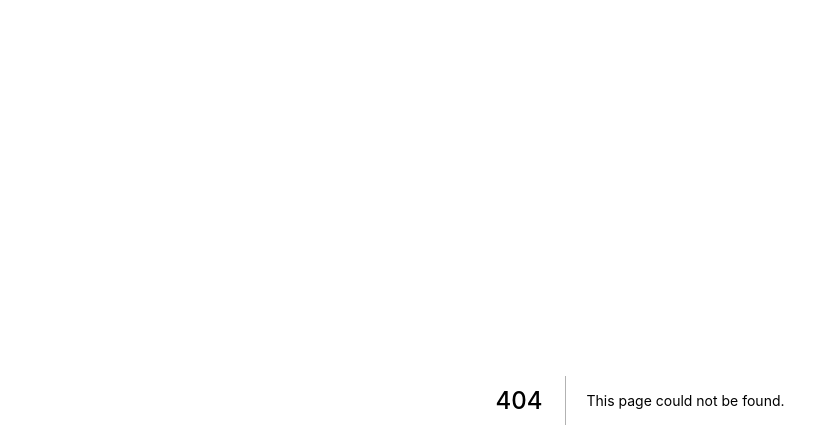
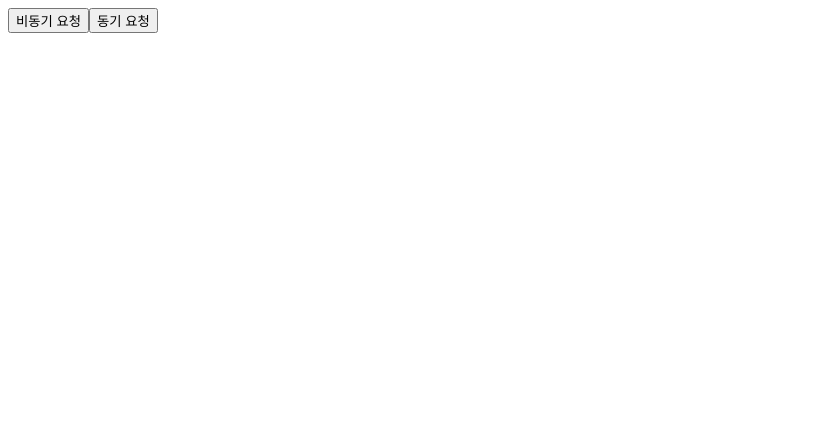
Before and after one commit to poan1221/codeCamp-inflearn, a Next.js app: page /section04/rest-get in a window 1280 px wide. Before the commit this address had no page. Shown: the top 448 px of the page, without its empty margins (0-839 px from the left). Built offline with nearby package versions, Linux system fonts and the light colour scheme.

Commit message:
[section04] 동기비동기 실습, graphQL 셋팅

```diff
--- a/pages/_app.js
+++ b/pages/_app.js
@@ -1,5 +1,17 @@
-import '../styles/globals.css'
+// import '../styles/globals.css'
+import { ApolloClient, ApolloProvider, InMemoryCache } from "@apollo/client"
 
 export default function App({ Component, pageProps }) {
-  return <Component {...pageProps} />
+
+  //graphql 셋팅
+  const client = new ApolloClient({
+    uri: "http://backend-example.codecamp.co.kr/graphql",
+    cache: new InMemoryCache() // 컴퓨터의 메모리에 데이터 임시로 저장해놓기
+  })
+
+  return (
+    <ApolloProvider client={client}>
+      <Component {...pageProps} />
+    </ApolloProvider>
+  )
 }
--- /dev/null
+++ b/pages/section04/rest-get/index.js
@@ -0,0 +1,29 @@
+import axios from "axios"
+
+export default function RestGet() {
+
+    function onClickAsync(){
+        const result = axios.get("https://koreanjson.com/posts/1")
+        console.log(result) // promise
+    }
+
+    // 함수 중복 선언 이슈가 있을 수 있으니, 함수표현식이나 화살표 함수로 변경해서 사용해야함
+    // async function onClickSync(){
+    //     const result = await axios.get("https://koreanjson.com/posts/1")
+    //     console.log(result) // 받아온 결과값
+    //     console.log(result.data.title)
+    // }
+
+    const onClickSync = async() => {
+        const result = await axios.get("https://koreanjson.com/posts/1")
+        console.log(result) // 받아온 결과값
+        console.log(result.data.title)
+    }
+
+    return(
+        <div>
+            <button onClick={onClickAsync}>비동기 요청</button>
+            <button onClick={onClickSync}>동기 요청</button>
+        </div>
+    )
+}
```
